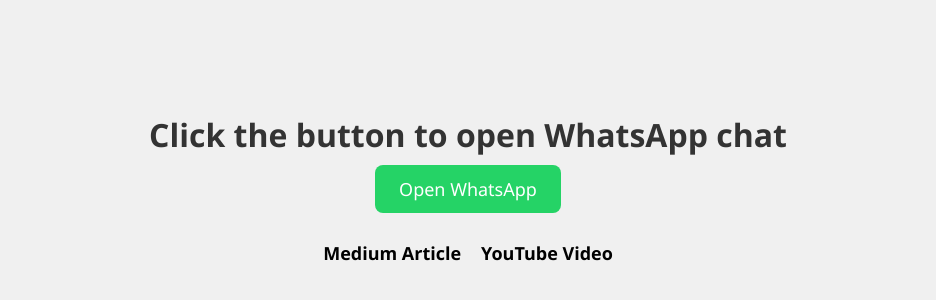
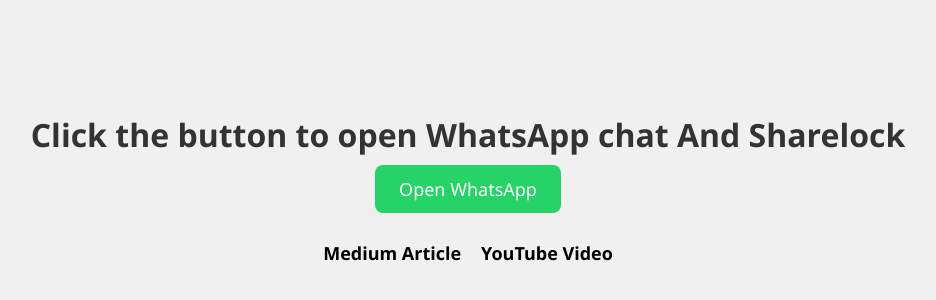
Before and after one commit to raulmahya123/chapter5, a website: page theme/chapter7.html in a window 1280 px wide. Shown: the part 222-522 px from the top of the page, without its empty margins (172-1108 px from the left). Drawn offline with Linux system fonts and the light colour scheme.

Commit message:
asdasdasd

```diff
--- a/theme/chapter7.html
+++ b/theme/chapter7.html
@@ -60,7 +60,7 @@
 <body>
 
     <div class="container">
-        <h1>Click the button to open WhatsApp chat</h1>
+        <h1>Click the button to open WhatsApp chat And Sharelock</h1>
         <a href="javascript:void(0);" onclick="openWhatsApp()" class="whatsapp-button">Open WhatsApp</a>
     </div>
 
```
